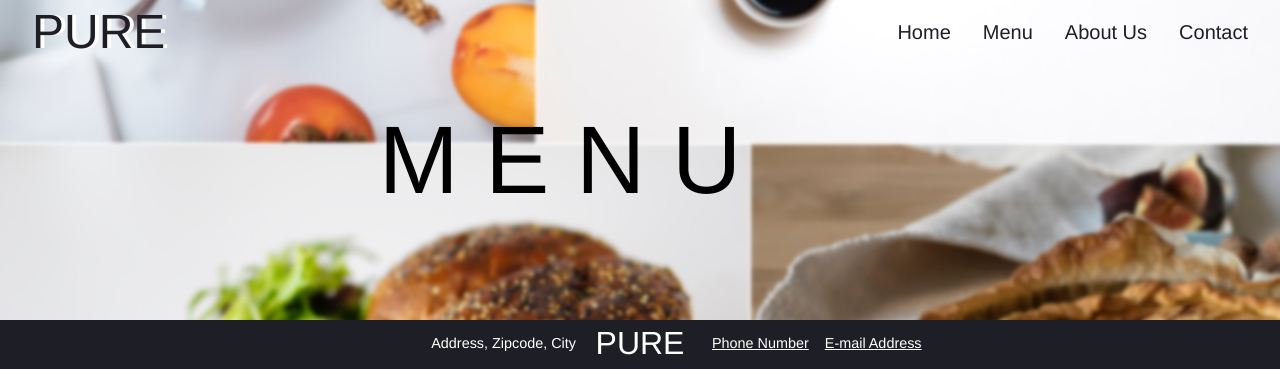
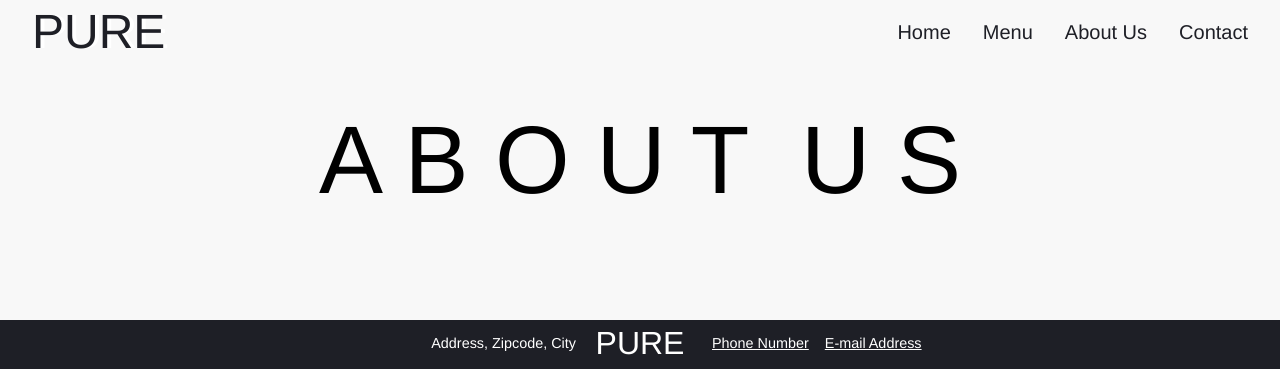
Before and after one commit to mhogeveen/FoundryRemake, a plain HTML site: page public/about-us.html in a window 1280 px wide. Shown: the top 369 px of the page. Drawn offline with nearby package versions, Linux system fonts and the light colour scheme; a web font is replaced by a local one.

Commit message:
Change header title alignment to center, and complete about us header

```diff
--- a/public/about-us.html
+++ b/public/about-us.html
@@ -43,7 +43,7 @@
       <!-- Banner section -->
       <section id="banner-section">
         <div class="banner-title">
-          <h1>M E N U</h1>
+          <h1>A B O U T  U S</h1>
         </div>
       </section>
     </header>
--- a/public/resources/scss/sections/about-us/_header.scss
+++ b/public/resources/scss/sections/about-us/_header.scss
@@ -3,7 +3,7 @@
   width: 100%;
   height: 40vh;
   min-height: 300px;
-  @include parallax-bg(url(../images/bg-header-menu.jpg), cover, 0 -250px, fixed);
+  background-color: $light-creme;
 }
 
 #navigation-section {
@@ -37,6 +37,7 @@
       font-size: 3rem;
       font-weight: 500;
       text-shadow: 4px 0 0 $white;
+
     }
   }
 
@@ -65,9 +66,8 @@
   height: 100%;
 
   h1 {
-    position: relative;
-    left: -5rem;
     font-size: 6rem;
     font-weight: 200;
+    white-space: pre;
   }
 }
--- a/public/resources/scss/sections/contact/_header.scss
+++ b/public/resources/scss/sections/contact/_header.scss
@@ -65,8 +65,6 @@
   height: 100%;
 
   h1 {
-    position: relative;
-    left: -5rem;
     font-size: 6rem;
     font-weight: 200;
   }
--- a/public/resources/scss/sections/menu/_header.scss
+++ b/public/resources/scss/sections/menu/_header.scss
@@ -65,8 +65,6 @@
   height: 100%;
 
   h1 {
-    position: relative;
-    left: -5rem;
     font-size: 6rem;
     font-weight: 200;
   }
```
Also changed, not shown: public/resources/css/about-us.css, public/resources/css/contact.css, public/resources/css/menu.css, 3 other files.
